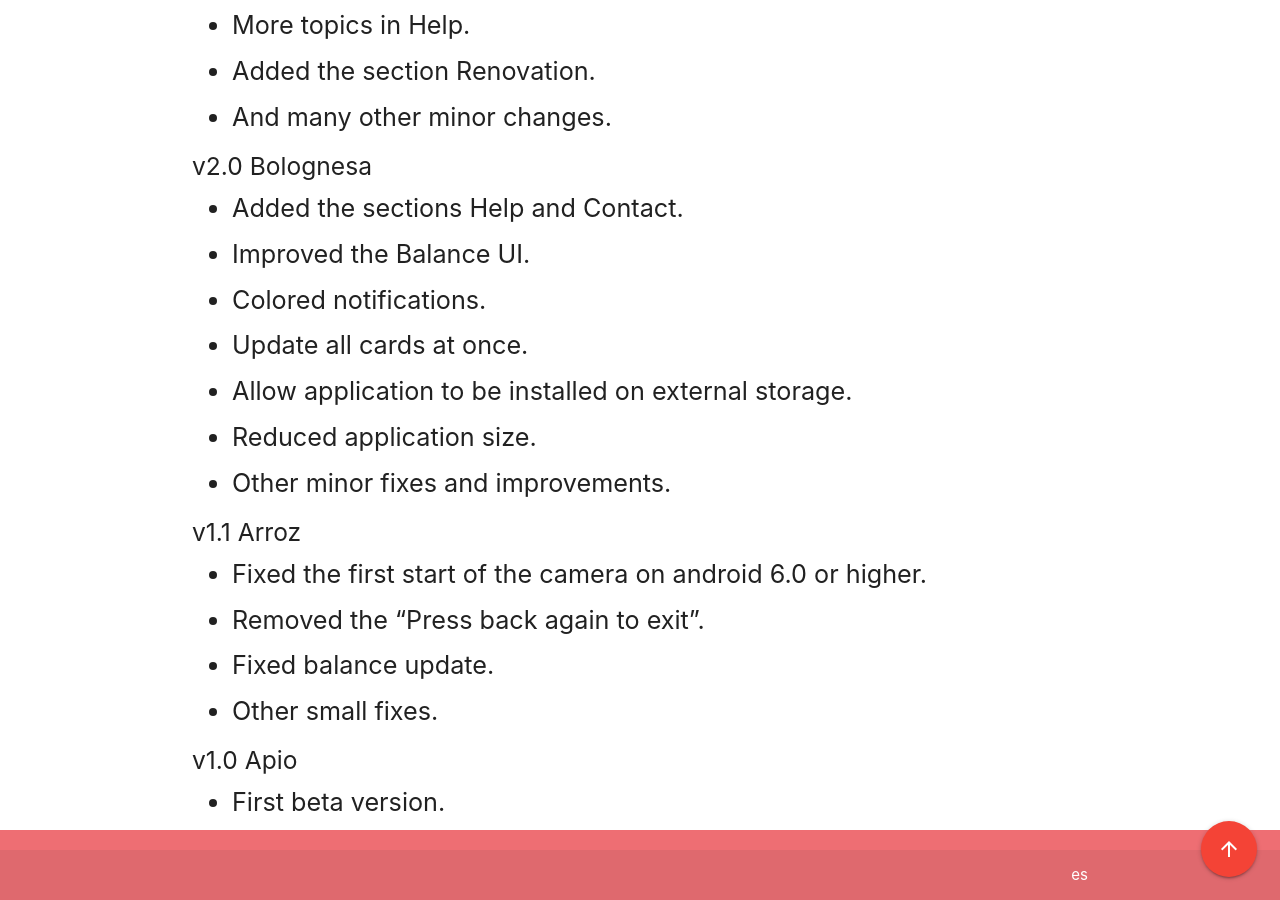
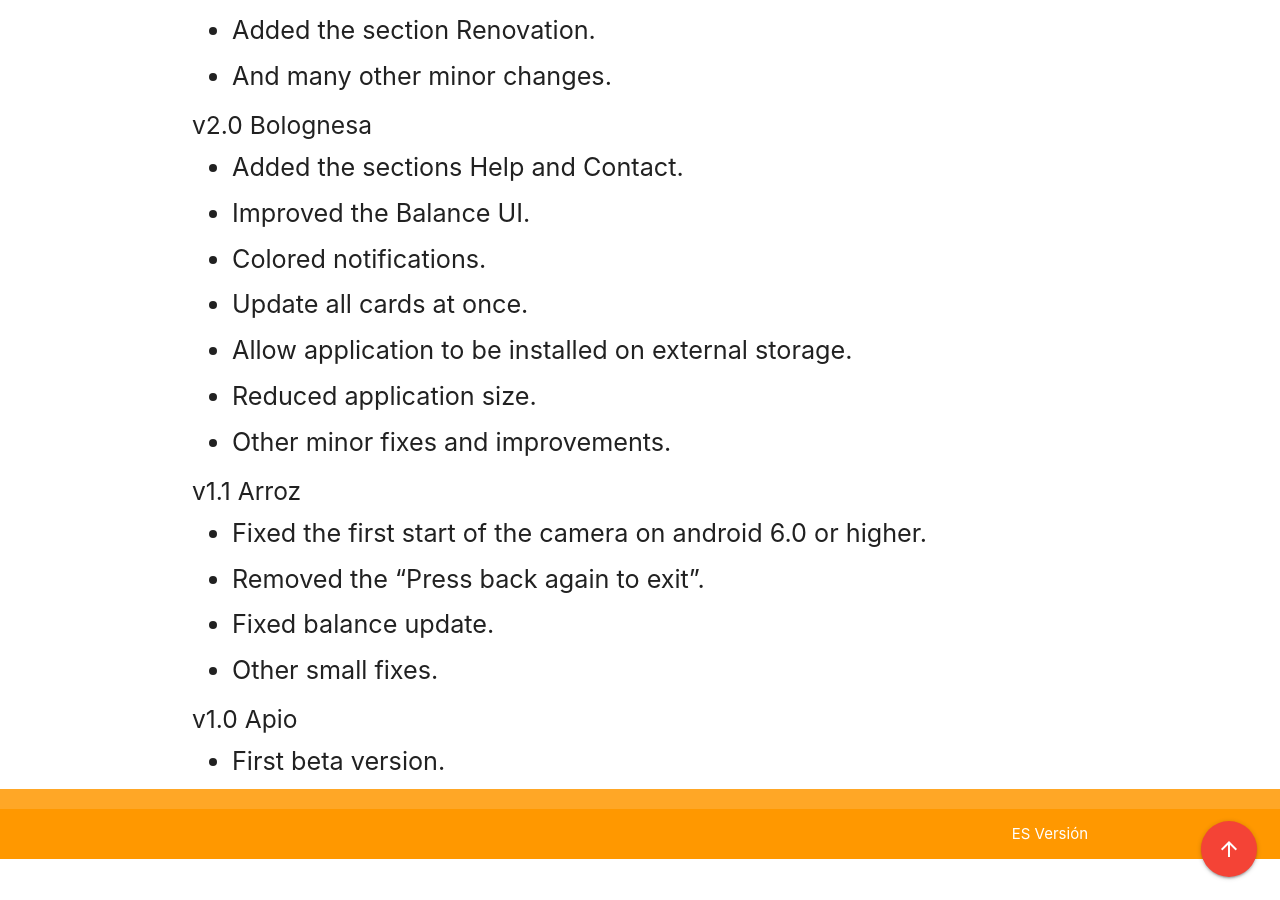
Before and after one commit to AIDEA775/UNCmorfi, a Jekyll site: the page built from en/index.html, in a window 1280 px wide and 900 px high, scrolled down 5008 px. Built offline with Jekyll 4.4.1, drawn with Linux system fonts in a browser that asks for light colours.

Commit message:
Improving footer

```diff
--- a/_layouts/faq.html
+++ b/_layouts/faq.html
@@ -15,11 +15,6 @@
 
   <body>
     {% assign headers = site.data.headers[page.lang] %}
-    <div class="row">
-      <div class="col s2 offset-s10">
-
-      </div>
-    </div>
 
     <div class="container">
 
@@ -72,10 +67,10 @@
     </script>
   </body>
 
-  <footer class="page-footer">
-    <div class="footer-copyright">
+  <footer class="page-footer orange lighten-1">
+    <div class="footer-copyright orange">
       <div class="container">
-        <a href="{{ headers.lang-selector | absolute_url }}" class="white-text text-lighten-4 right">{{ headers.lang-selector }}</a>
+        <a href="{{ headers.lang-sel | absolute_url }}" class="white-text text-lighten-4 right">{{ headers.lang-show }}</a>
       </div>
     </div>
   </footer>
--- a/en/index.html
+++ b/en/index.html
@@ -5,8 +5,6 @@
 lang: en
 ---
 
-<div class="row">
-  <div class="col s12">
 <div class="card-panel red accent-2">
   <span class="white-text flow-text">
     <h1>:)</h1>
@@ -15,5 +13,3 @@
     Thanks for reading!
   </span>
 </div>
-  </div>
-</div>
--- a/es/index.html
+++ b/es/index.html
@@ -5,8 +5,6 @@
 lang: es
 ---
 
-<div class="row">
-  <div class="col s12">
 <div class="card-panel red accent-2">
   <span class="white-text flow-text">
     <h1>:)</h1>
@@ -15,5 +13,3 @@
     Gracias por pasarte.
   </span>
 </div>
-  </div>
-</div>
```
Also changed, not shown: _data/headers.yml (+4 -4 lines). Lines whose indentation alone changed are shown as unchanged.
